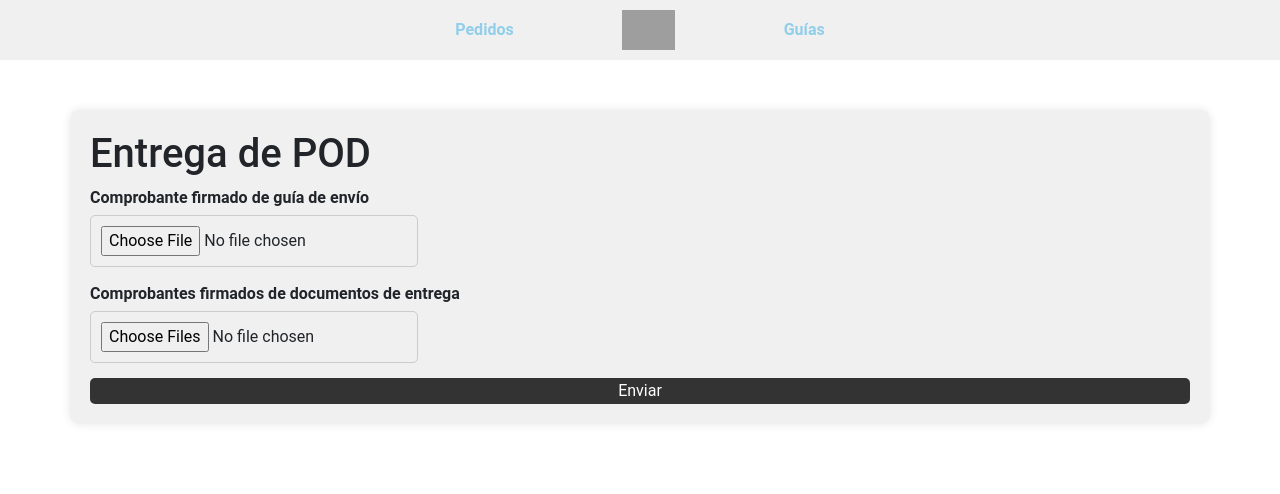
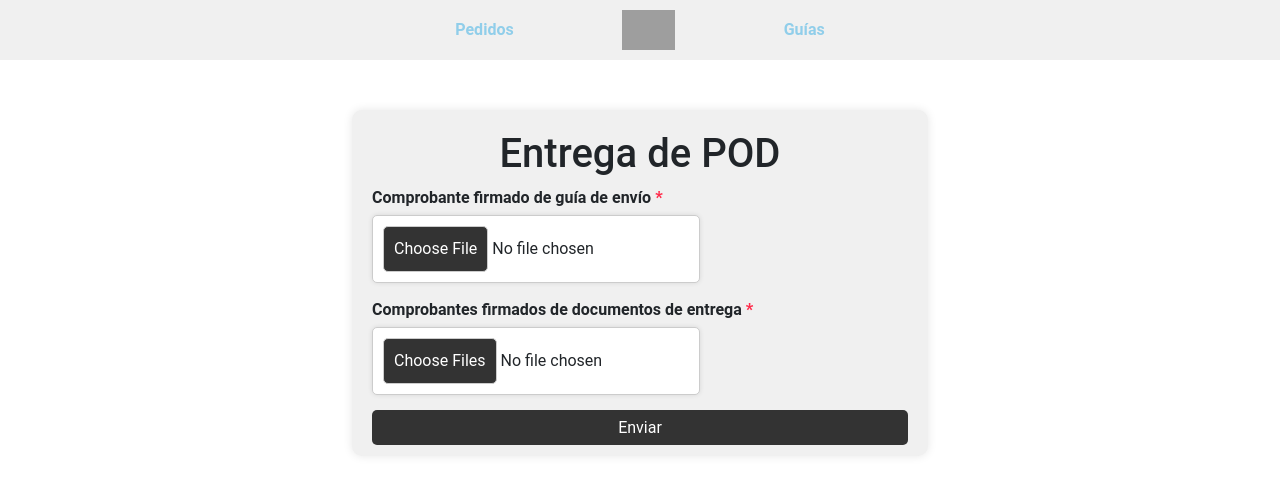
Before and after one commit to JoseArroyave/firplak-pmv-front, an Angular app: page /POD/1 in a window 1280 px wide. Shown: the top 494 px of the page. Built offline with nearby package versions, Linux system fonts and the light colour scheme; grey boxes are pictures that could not be loaded.

Commit message:
terminar pod

```diff
--- a/src/app/components/pod/pod.component.html
+++ b/src/app/components/pod/pod.component.html
@@ -1,14 +1,14 @@
 <div class="container">
   <h1>Entrega de POD</h1>
-  <form action="#" method="post" enctype="multipart/form-data">
+  <form [formGroup]="podForm">
     <div class="form-group">
-      <label for="comprobante">Comprobante firmado de guía de envío</label>
-      <input type="file" id="comprobante" name="comprobante" accept=".pdf, .jpg, .png" required>
+      <label for="comprobante">Comprobante firmado de guía de envío <b style="color:#ff2c4b">*</b></label>
+      <input type="file" accept=".pdf, .jpg, .png" formControlName="guia">
     </div>
     <div class="form-group">
-      <label for="documentos">Comprobantes firmados de documentos de entrega</label>
-      <input type="file" id="documentos" name="documentos[]" multiple accept=".pdf, .jpg, .png" required>
+      <label for="documentos">Comprobantes firmados de documentos de entrega <b style="color:#ff2c4b">*</b></label>
+      <input type="file" multiple accept=".pdf, .jpg, .png" formControlName="documentos">
     </div>
-    <button type="submit">Enviar</button>
+    <button (click)="savePDO()">Enviar</button>
   </form>
 </div>
--- a/src/app/components/pod/pod.component.scss
+++ b/src/app/components/pod/pod.component.scss
@@ -1,9 +1,14 @@
 .container {
+  max-width: 45%;
   margin: 50px auto;
   padding: 20px;
   background-color: #f0f0f0;
   border-radius: 10px;
   box-shadow: 0 0 10px rgba(0, 0, 0, 0.1);
+
+  h1 {
+    text-align: center;
+  }
 
   form {
     display: grid;
@@ -13,6 +18,35 @@
       grid-column: span 12;
 
       margin-bottom: 15px;
+
+      input[type="file"] {
+        grid-column: span 12;
+        margin-bottom: 15px;
+        padding: 10px;
+        border: 1px solid #ccc;
+        border-radius: 5px;
+        background-color: #fff;
+        box-shadow: 0 0 5px rgba(0, 0, 0, 0.1);
+
+        &:focus {
+          outline: none;
+          border-color: #007bff;
+        }
+
+        &::-webkit-file-upload-button {
+          padding: 10px;
+          border: 1px solid #ccc;
+          border-radius: 5px;
+          background-color: #333;
+          color: #fff;
+          cursor: pointer;
+        }
+
+        &::-moz-focus-inner {
+          color: transparent;
+          border: none;
+        }
+      }
 
       label {
         display: block;
@@ -40,6 +74,7 @@
     }
 
     button {
+      height: 135%;
       grid-column: span 12;
       background-color: #333;
       color: #fff;
--- a/src/app/components/pod/pod.component.ts
+++ b/src/app/components/pod/pod.component.ts
@@ -1,15 +1,50 @@
+import { ReactiveFormsModule, UntypedFormBuilder, UntypedFormGroup, Validators } from '@angular/forms';
 import { Component, Input } from '@angular/core';
 import { CommonModule } from '@angular/common';
+import Swal from 'sweetalert2';
 
 @Component({
   selector: 'app-pod',
   standalone: true,
-  imports: [CommonModule],
+  imports: [CommonModule, ReactiveFormsModule],
   templateUrl: './pod.component.html',
   styleUrl: './pod.component.scss'
 })
 export class PodComponent {
 
   @Input() id_guia: string = '';
+  public podForm!: UntypedFormGroup;
+
+  constructor(
+    private formBuilder: UntypedFormBuilder,
+  ) { }
+
+  ngOnInit(): void {
+    this.initForms();
+  }
+
+  initForms = () => {
+    this.podForm = this.formBuilder.group({
+      guia: [null, [Validators.required]],
+      documentos: [null, [Validators.required]],
+    });
+  }
+
+  savePDO = () => {
+    if (this.podForm.valid) {
+      Swal.fire({
+        title: "",
+        text: "POD guardado correctamente",
+        icon: "success"
+      });
+      this.podForm.reset();
+    } else {
+      Swal.fire({
+        title: "",
+        text: "Ingresa los datos",
+        icon: "error"
+      });
+    }
+  }
 
 }
```
